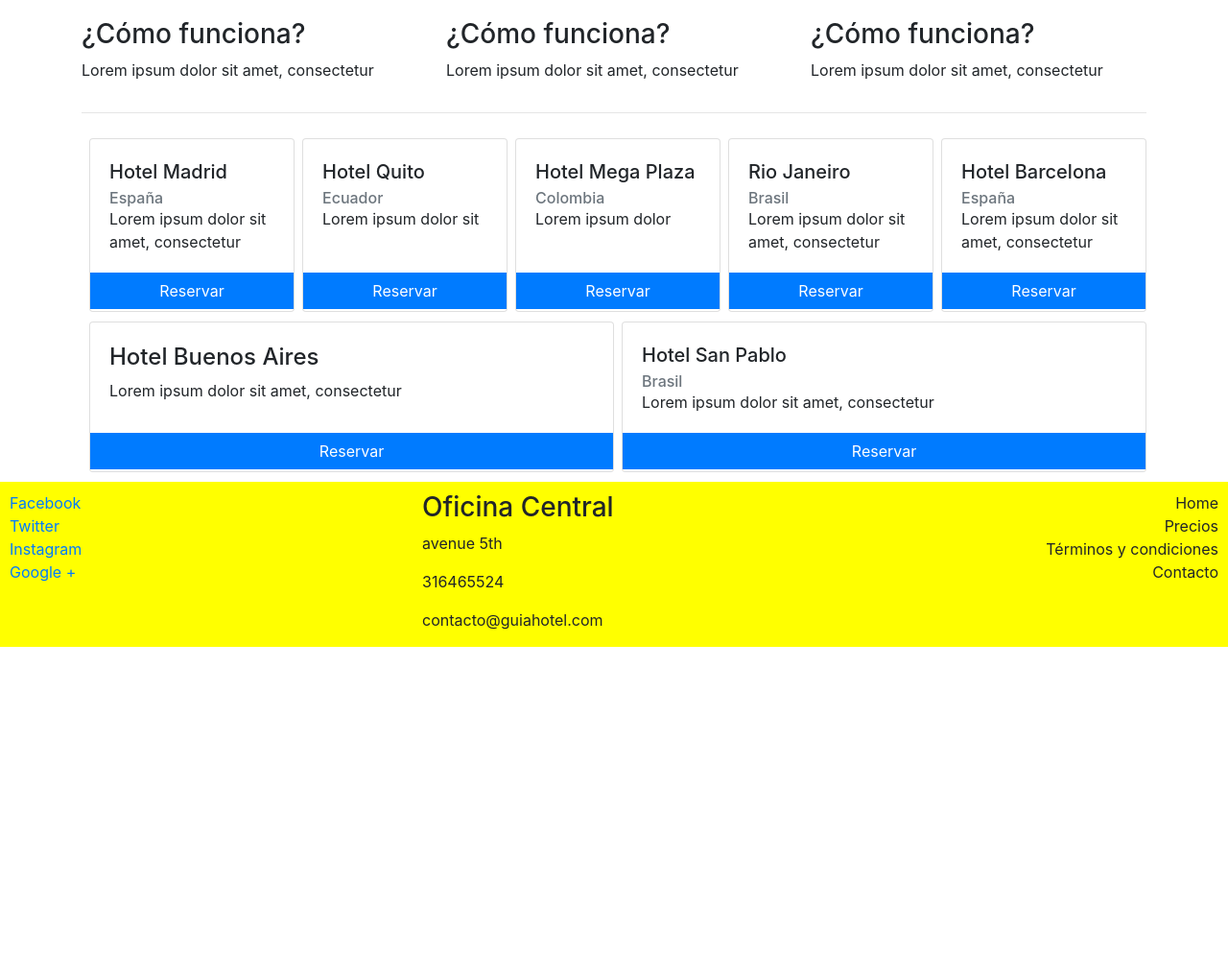
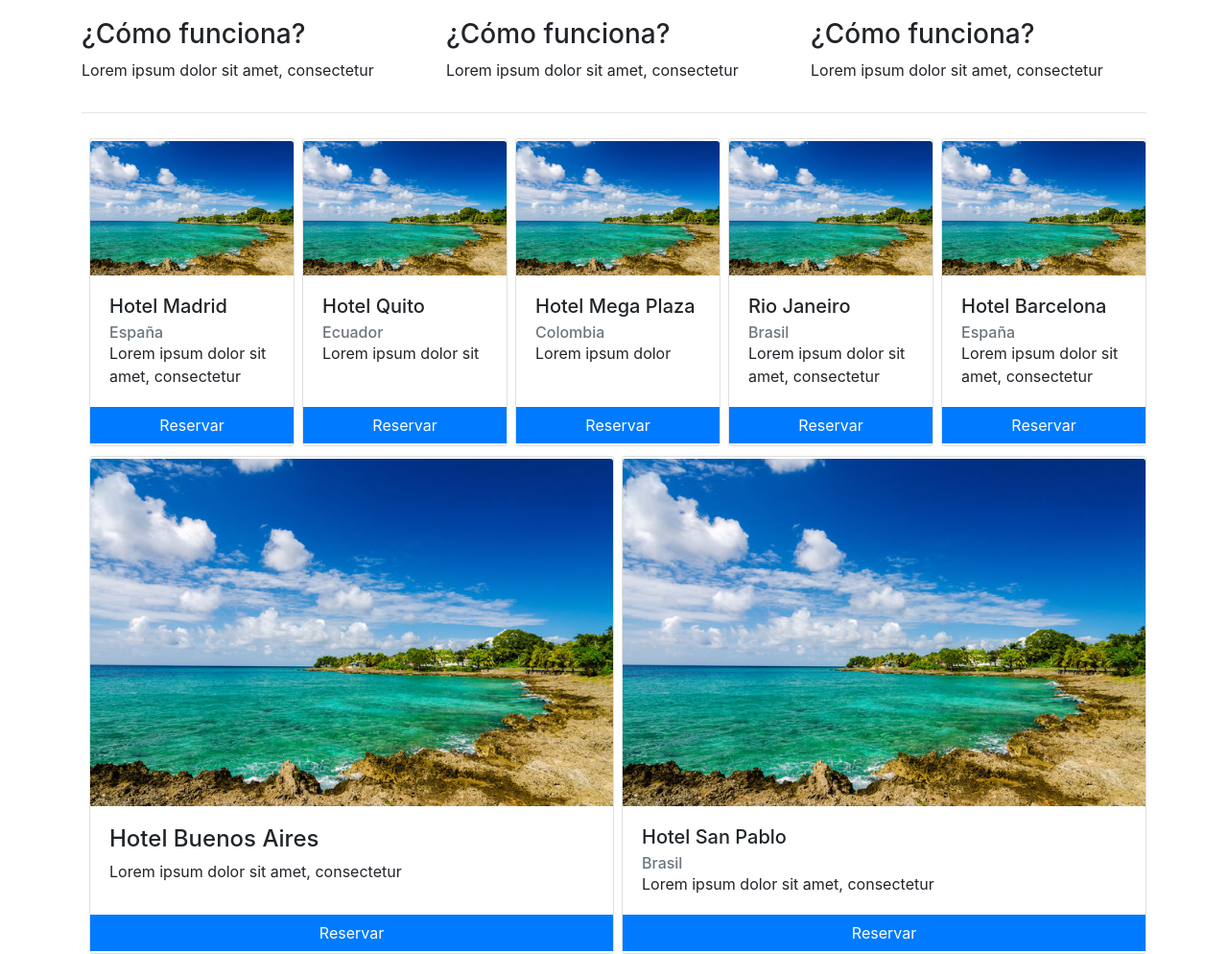
Before and after one commit to jamythariza/FullStack_Coursera, a website: page index.html in a window 1280 px wide. Shown: the part 333-1327 px from the top of the page at 96% size. Before the commit the page ends 1007 px from the top, so only its background shows below. Drawn offline with nearby package versions, Linux system fonts and the light colour scheme; a web font is replaced by a local one.

Commit message:
Agregamos las imagenes.

```diff
--- a/index.html
+++ b/index.html
@@ -73,6 +73,7 @@
     <hr />
     <div class="d-flex flex-wrap flex-row-reverse">
       <div class="card card-hotel d-flex flex-column justify-content-between ml-2">
+        <img src="./img/image1.jpg" alt="san andres" class="card-img-top">
         <div class="card-body">
           <h5 class="card-title">Hotel Barcelona</h5>
           <h6 class="card-subtitle text-muted">España</h6>
@@ -81,6 +82,7 @@
         <div><button class="btn btn-primary btn-reserva"><span class="oi oi-plus"></span> Reservar</button></div>
       </div>
       <div class="card card-hotel d-flex flex-column justify-content-between ml-2">
+        <img src="./img/image1.jpg" alt="san andres" class="card-img-top">
         <div class="card-body">
           <h5 class="card-title">Rio Janeiro</h5>
           <h6 class="card-subtitle text-muted">Brasil</h6>
@@ -89,6 +91,7 @@
         <div> <button class="btn btn-primary btn-reserva"><span class="oi oi-plus"></span> Reservar</button></div>
       </div>
       <div class="card card-hotel d-flex flex-column justify-content-between ml-2">
+        <img src="./img/image1.jpg" alt="san andres" class="card-img-top">
         <div class="card-body">
           <h5 class="card-title">Hotel Mega Plaza</h5>
           <h6 class="card-subtitle text-muted">Colombia</h6>
@@ -97,6 +100,7 @@
         <div> <button class="btn btn-primary btn-reserva"><span class="oi oi-plus"></span> Reservar</button></div>
       </div>
       <div class="card card-hotel d-flex flex-column justify-content-between ml-2">
+        <img src="./img/image1.jpg" alt="san andres" class="card-img-top">
         <div class="card-body">
           <h5 class="card-title">Hotel Quito</h5>
           <h6 class="card-subtitle text-muted">Ecuador</h6>
@@ -105,6 +109,7 @@
         <div><button class="btn btn-primary btn-reserva"><span class="oi oi-plus"></span> Reservar</button></div>
       </div>
       <div class="card card-hotel d-flex flex-column justify-content-between ml-2">
+        <img src="./img/image1.jpg" alt="san andres" class="card-img-top">
         <div class="card-body">
           <h5 class="card-title">Hotel Madrid</h5>
           <h6 class="card-subtitle text-muted">España</h6>
@@ -113,6 +118,7 @@
         <div><button class="btn btn-primary btn-reserva"><span class="oi oi-plus"></span> Reservar</button></div>
       </div>
       <div class="card card-hotel d-flex flex-column justify-content-between ml-2">
+        <img src="./img/image1.jpg" alt="san andres" class="card-img-top">
         <div class="card-body">
           <h5 class="card-title">Hotel San Pablo</h5>
           <h6 class="card-subtitle text-muted">Brasil</h6>
@@ -121,6 +127,7 @@
         <div><button class="btn btn-primary btn-reserva"><span class="oi oi-plus"></span> Reservar</button></div>
       </div>
       <div class="card card-hotel d-flex flex-column justify-content-between ml-2">
+        <img src="./img/image1.jpg" alt="san andres" class="card-img-top">
         <div class="card-body">
           <h4>Hotel Buenos Aires</h4>
           <p class="card-text">Lorem ipsum dolor sit amet, consectetur</p>
```
Also changed, not shown: img/image1.jpg (added).
